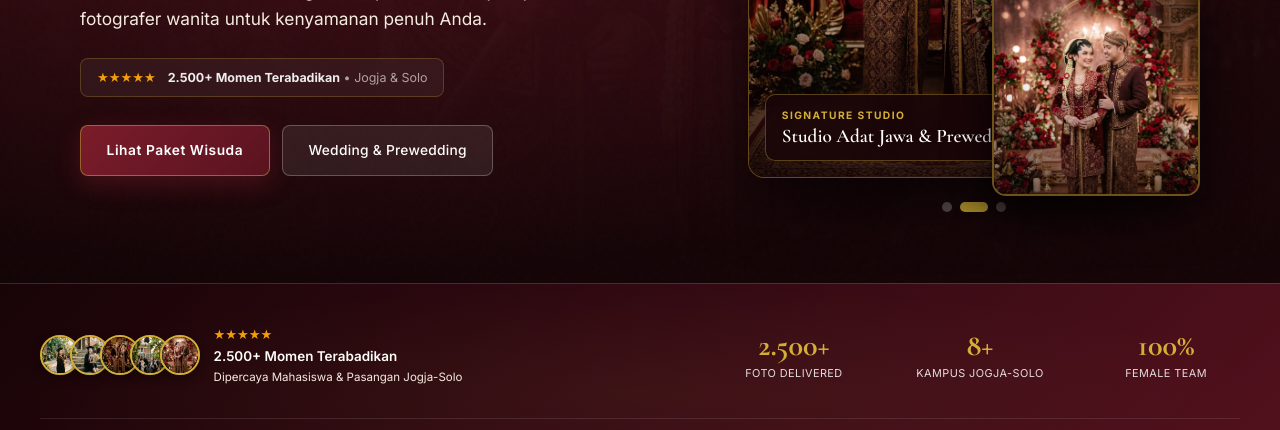
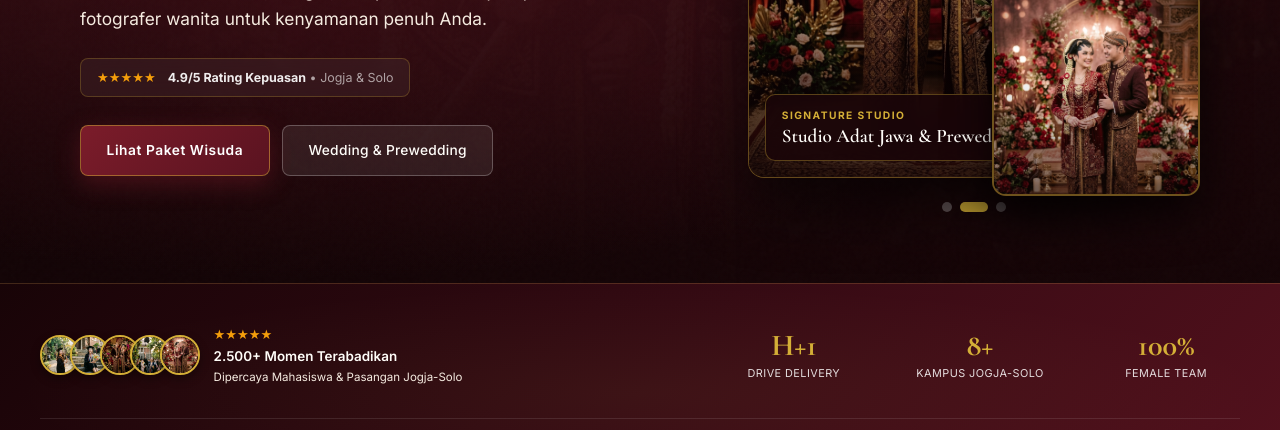
Before and after one commit to andrew-sora/yeka-studio, a Next.js app: page / in a window 1280 px wide. Shown: the part 437-867 px from the top of the page. Built offline with nearby package versions, Linux system fonts and the light colour scheme; no server answers.

Commit message:
fix(hero): eliminate 3x metric duplication in Hero and TrustBar

```diff
--- a/src/components/HeroSection.tsx
+++ b/src/components/HeroSection.tsx
@@ -229,7 +229,7 @@ export default function HeroSection() {
               color: 'rgba(255,255,255,0.92)',
               lineHeight: 1.3,
             }}>
-              <strong>2.500+ Momen Terabadikan</strong> <span style={{ color: 'rgba(255,255,255,0.6)' }}>• Jogja &amp; Solo</span>
+              <strong>4.9/5 Rating Kepuasan</strong> <span style={{ color: 'rgba(255,255,255,0.6)' }}>• Jogja &amp; Solo</span>
             </div>
           </div>
 
--- a/src/components/TrustBar.tsx
+++ b/src/components/TrustBar.tsx
@@ -98,7 +98,7 @@ export default function TrustBar() {
             }}
           >
             {[
-              { value: '2.500+', label: 'Foto Delivered' },
+              { value: 'H+1', label: 'Drive Delivery' },
               { value: '8+', label: 'Kampus Jogja-Solo' },
               { value: '100%', label: 'Female Team' },
             ].map((stat, i) => (
```
